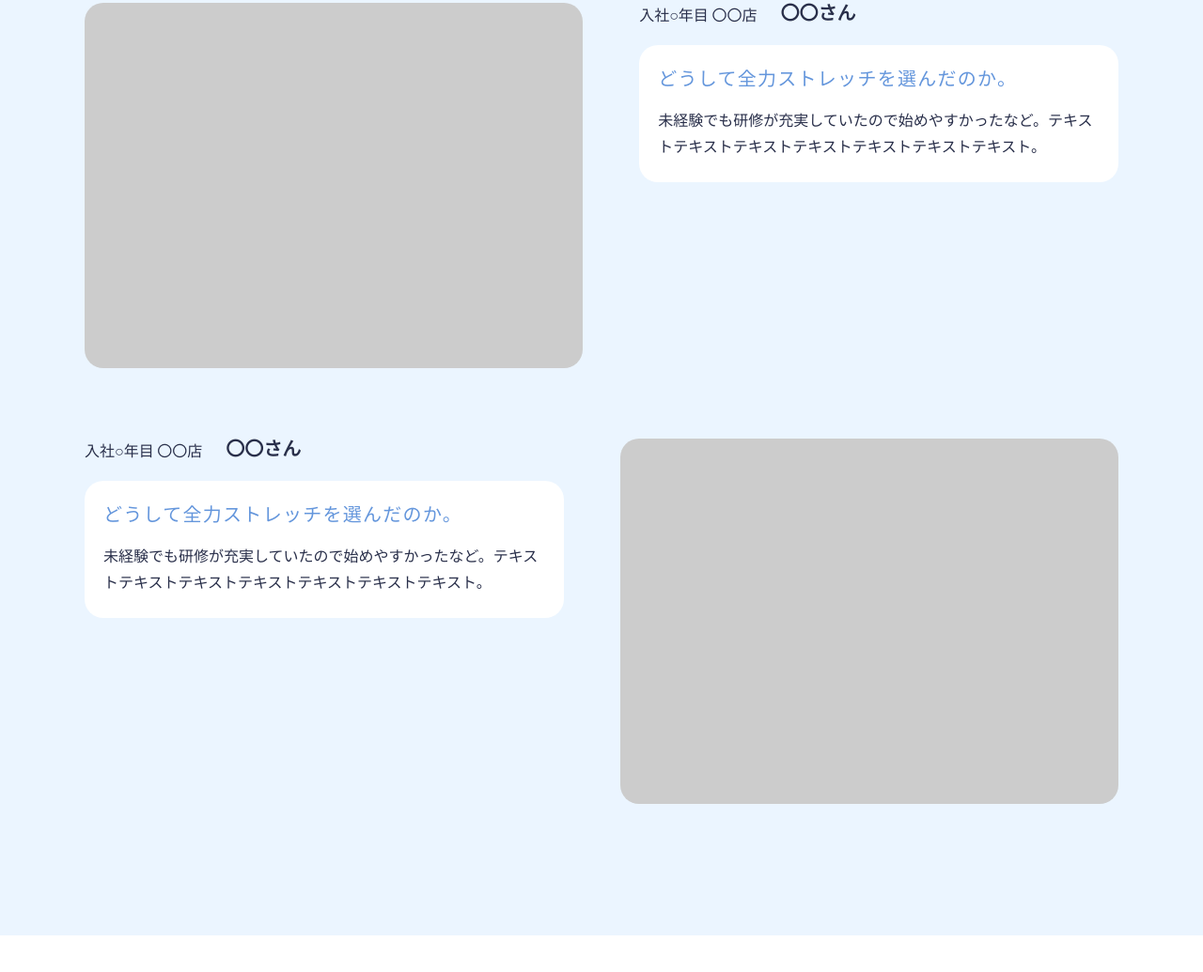
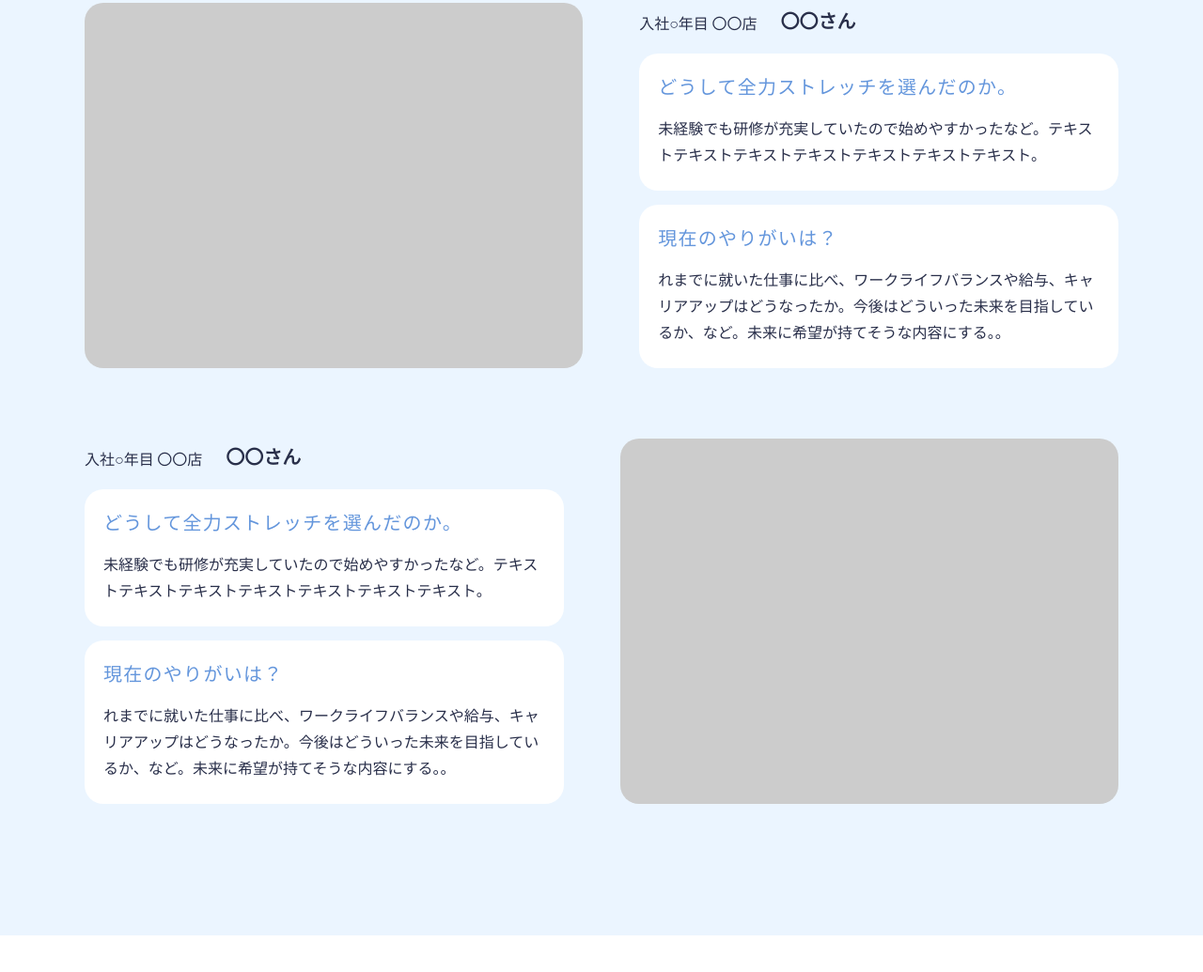
Before and after one commit to sumamin-inc-organization/zn-stretch, a website built with webpack: page src/index.html in a window 1280 px wide. Shown: the part 10303-11338 px from the top of the page at 94% size. Built offline with nearby package versions, Linux system fonts and the light colour scheme.

Commit message:
interviewを編集しました。

```diff
--- a/src/assets/css/interview.css
+++ b/src/assets/css/interview.css
@@ -16,6 +16,7 @@
 
 .interview_item{
     display: flex;
+    align-items: end;
     column-gap: 60px;
     margin-top: 75px;
 }
@@ -52,6 +53,10 @@
     padding: 25px 20px;
 }
 
+.interview_item_text_qa:nth-child(3){
+    margin-top: 15px;
+}
+
 .interview_item_text_qa h4{
     font-size: 20px;
     line-height: 1;
--- a/src/index.html
+++ b/src/index.html
@@ -256,6 +256,11 @@
                             <h4 class="medium lightblue">どうして全力ストレッチを選んだのか。</h4>
                             <p class="regular navy">未経験でも研修が充実していたので始めやすかったなど。テキストテキストテキストテキストテキストテキストテキスト。</p>
                         </div>
+
+                        <div class="interview_item_text_qa font-notosans">
+                            <h4 class="medium lightblue">現在のやりがいは？</h4>
+                            <p class="regular navy">れまでに就いた仕事に比べ、ワークライフバランスや給与、キャリアアップはどうなったか。今後はどういった未来を目指しているか、など。未来に希望が持てそうな内容にする。。</p>
+                        </div>
                     </div>
                 </div>
 
@@ -268,6 +273,11 @@
                         <div class="interview_item_text_qa font-notosans">
                             <h4 class="medium lightblue">どうして全力ストレッチを選んだのか。</h4>
                             <p class="regular navy">未経験でも研修が充実していたので始めやすかったなど。テキストテキストテキストテキストテキストテキストテキスト。</p>
+                        </div>
+
+                        <div class="interview_item_text_qa font-notosans">
+                            <h4 class="medium lightblue">現在のやりがいは？</h4>
+                            <p class="regular navy">れまでに就いた仕事に比べ、ワークライフバランスや給与、キャリアアップはどうなったか。今後はどういった未来を目指しているか、など。未来に希望が持てそうな内容にする。。</p>
                         </div>
                     </div>
                     <img src="assets/images/interview/interview_img_01.jpg">
--- a/src/index.js
+++ b/src/index.js
@@ -33,7 +33,7 @@
 
 			// 100% を超えたらずっと100%を入れ続ける
 			if(percent  > 100){
-				percent  = 100;
+				percent  = 98;
 			}
 			// ボーダーの長さをセット
 			$(this).children('.border-line').css({
```
